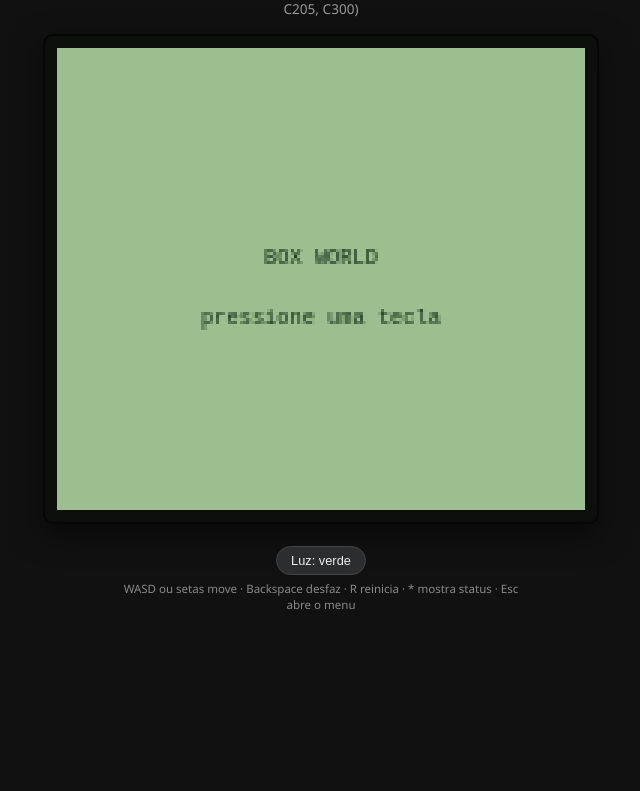
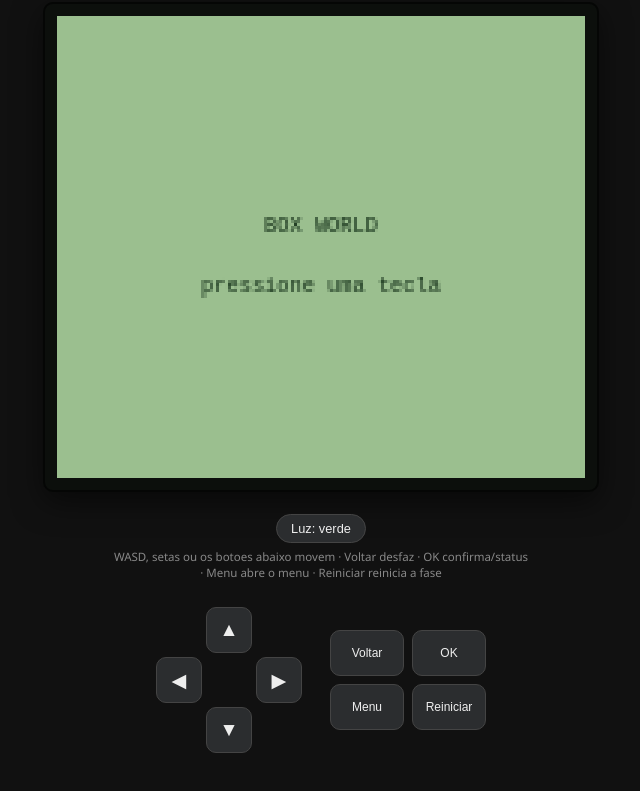
Before and after one commit to Zeno-64/jogo-box-world, a plain HTML site: page index.html in a window 1280 px wide. Shown: the part 115-906 px from the top of the page, without its empty margins (319-959 px from the left). Before the commit the page ends 800 px from the top, so only its background shows below. Drawn offline with Linux system fonts and the light colour scheme.

Commit message:
Adiciona controles de toque para jogar no celular
Inclui um d-pad e botoes de Voltar/OK/Menu/Reiniciar abaixo da
tela, ligados as mesmas acoes do teclado (handleDigit, softLeft,
softRight, greenCall). Trava o zoom da pagina para toques nao
acidentalmente darem zoom, e atualiza a dica de controles.

Co-Authored-By: Claude Sonnet 5 <noreply@anthropic.com>

```diff
--- a/game.js
+++ b/game.js
@@ -290,6 +290,20 @@
     lightBtn.textContent = 'Luz: ' + (theme === 'green' ? 'verde' : 'azul');
   });
 
+  function bindPress(id, fn) {
+    const el = document.getElementById(id);
+    el.addEventListener('pointerdown', (e) => { e.preventDefault(); fn(); });
+  }
+
+  document.querySelectorAll('.dbtn').forEach((btn) => {
+    btn.addEventListener('pointerdown', (e) => { e.preventDefault(); handleDigit(btn.dataset.dir); });
+  });
+
+  bindPress('btnUndo', softLeft);
+  bindPress('btnOk', () => handleDigit('5'));
+  bindPress('btnMenu', softRight);
+  bindPress('btnRestart', greenCall);
+
   // ---- rendering ----
   function fill(x, y, w, h, c) { ctx.fillStyle = c; ctx.fillRect(x, y, w, h); }
 
--- a/index.html
+++ b/index.html
@@ -2,7 +2,7 @@
 <html lang="pt-BR">
 <head>
 <meta charset="UTF-8">
-<meta name="viewport" content="width=device-width, initial-scale=1">
+<meta name="viewport" content="width=device-width, initial-scale=1, maximum-scale=1, user-scalable=no">
 <title>Box World</title>
 <link rel="stylesheet" href="style.css">
 </head>
@@ -17,7 +17,22 @@
 
     <div class="controls-row">
       <button id="toggleLight" class="pill">Luz: verde</button>
-      <span class="hint">WASD ou setas move · Backspace desfaz · R reinicia · * mostra status · Esc abre o menu</span>
+      <span class="hint">WASD, setas ou os botoes abaixo movem · Voltar desfaz · OK confirma/status · Menu abre o menu · Reiniciar reinicia a fase</span>
+    </div>
+
+    <div class="touch-controls">
+      <div class="dpad">
+        <button type="button" class="dbtn up" data-dir="2" aria-label="Cima">&#9650;</button>
+        <button type="button" class="dbtn left" data-dir="4" aria-label="Esquerda">&#9664;</button>
+        <button type="button" class="dbtn right" data-dir="6" aria-label="Direita">&#9654;</button>
+        <button type="button" class="dbtn down" data-dir="8" aria-label="Baixo">&#9660;</button>
+      </div>
+      <div class="action-buttons">
+        <button type="button" id="btnUndo" class="abtn">Voltar</button>
+        <button type="button" id="btnOk" class="abtn">OK</button>
+        <button type="button" id="btnMenu" class="abtn">Menu</button>
+        <button type="button" id="btnRestart" class="abtn">Reiniciar</button>
+      </div>
     </div>
   </div>
 
--- a/style.css
+++ b/style.css
@@ -71,3 +71,47 @@ h1 { margin: 0; font-size: 1.4rem; letter-spacing: 0.05em; }
   text-align: center;
   line-height: 1.4;
 }
+
+.touch-controls {
+  margin-top: 18px;
+  display: flex;
+  flex-wrap: wrap;
+  justify-content: center;
+  align-items: center;
+  gap: 28px;
+}
+
+.dpad {
+  display: grid;
+  grid-template-columns: repeat(3, 46px);
+  grid-template-rows: repeat(3, 46px);
+  gap: 4px;
+}
+.dpad .up { grid-column: 2; grid-row: 1; }
+.dpad .left { grid-column: 1; grid-row: 2; }
+.dpad .right { grid-column: 3; grid-row: 2; }
+.dpad .down { grid-column: 2; grid-row: 3; }
+
+.action-buttons {
+  display: grid;
+  grid-template-columns: repeat(2, 74px);
+  gap: 8px;
+}
+
+.dbtn, .abtn {
+  background: #2b2d2f;
+  color: #eee;
+  border: 1px solid #444;
+  border-radius: 10px;
+  display: flex;
+  align-items: center;
+  justify-content: center;
+  user-select: none;
+  -webkit-tap-highlight-color: transparent;
+  touch-action: manipulation;
+  cursor: pointer;
+}
+.dbtn:active, .abtn:active { background: #46494c; }
+
+.dbtn { font-size: 1.2rem; }
+.abtn { height: 46px; font-size: 0.75rem; padding: 0 4px; }
```
